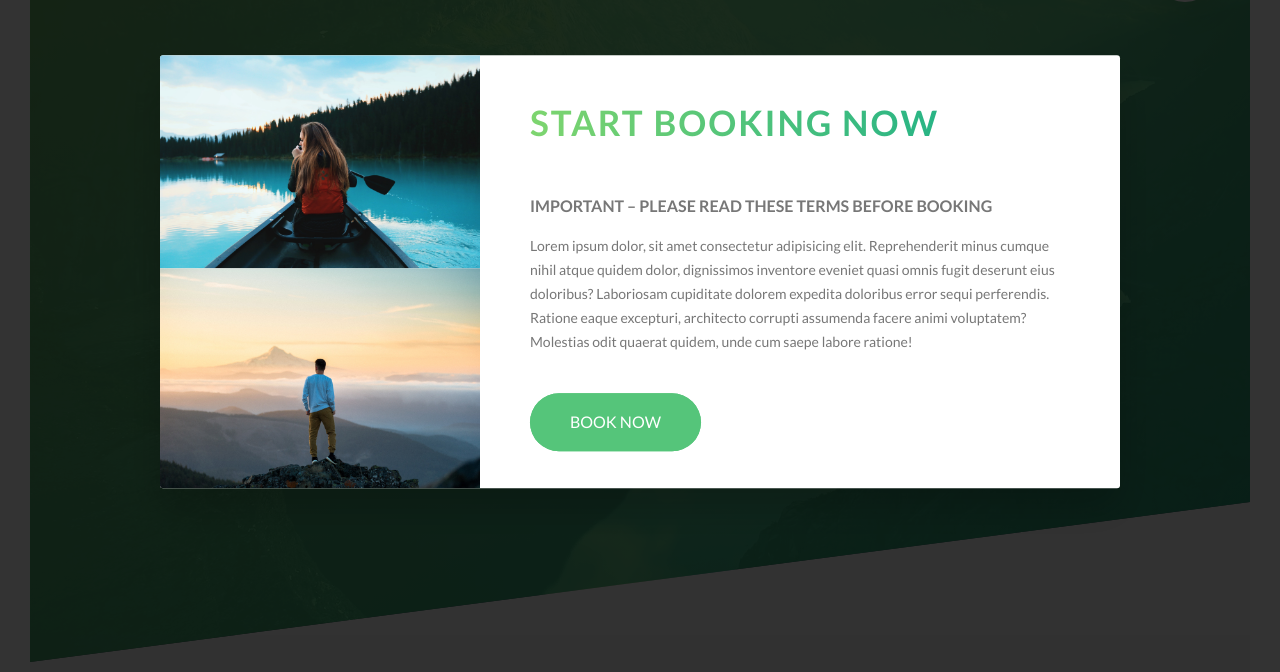
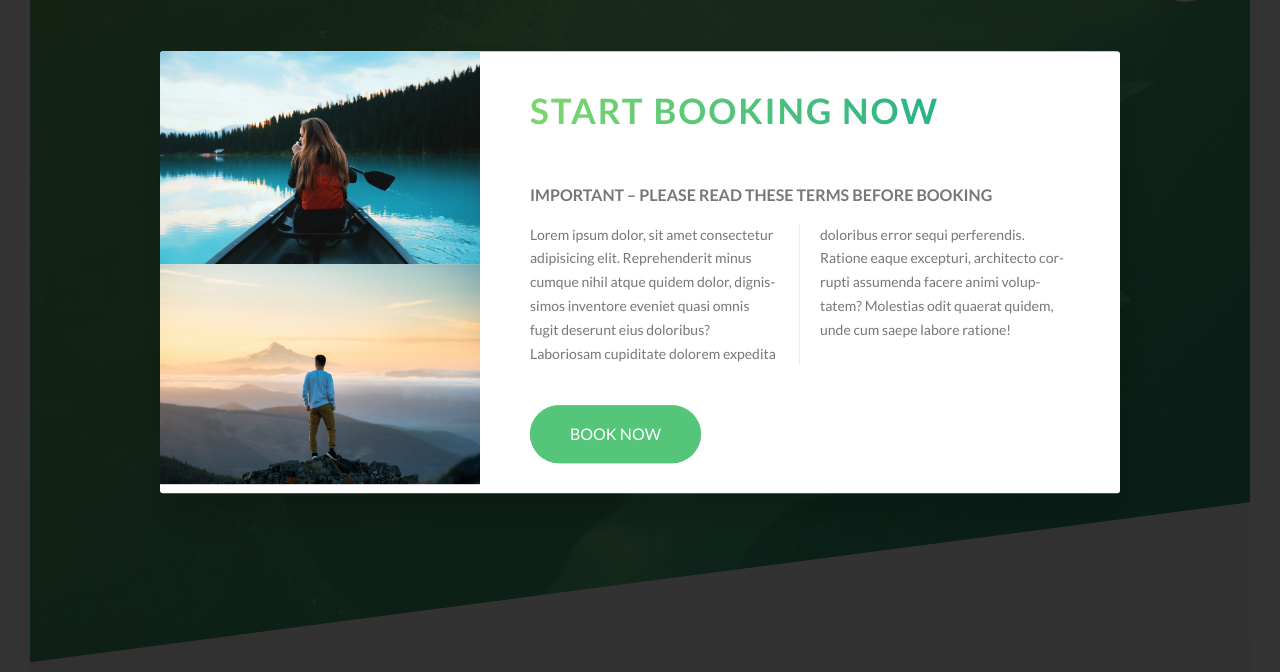
Before and after one commit to netogerbi/advanced-css-sass-c1, a website: page Natours/index.html in a window 1280 px wide. Shown: the part 128-800 px from the top of the page. Drawn offline with Linux system fonts and the light colour scheme.

Commit message:
styling text in columns and hyphen

```diff
--- a/Natours/sass/components/_popup.scss
+++ b/Natours/sass/components/_popup.scss
@@ -41,6 +41,19 @@
   &__text {
     font-size: 1.4rem;
     margin-bottom: 4rem;
+
+    -moz-column-count: 2;
+    -moz-column-gap: 4rem;
+    -moz-column-rule: 1px solid $color-gray-light-2;
+
+    column-count: 2;
+    column-gap: 4rem;
+    column-rule: 1px solid $color-gray-light-2;
+
+    -moz-hyphens: auto;
+    -ms-hyphens: auto;
+    -webkit-hyphens: auto;
+    hyphens: auto;
   }
 
 }
```
Also changed, not shown: Natours/css/style.css.
